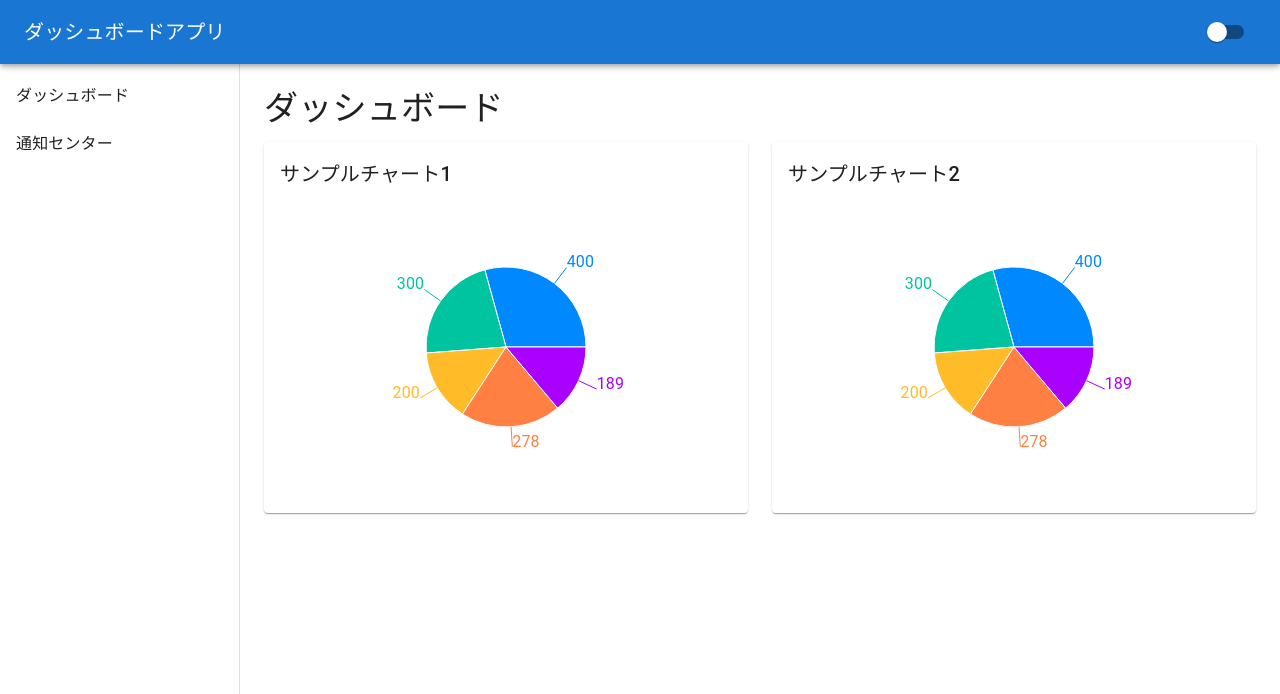
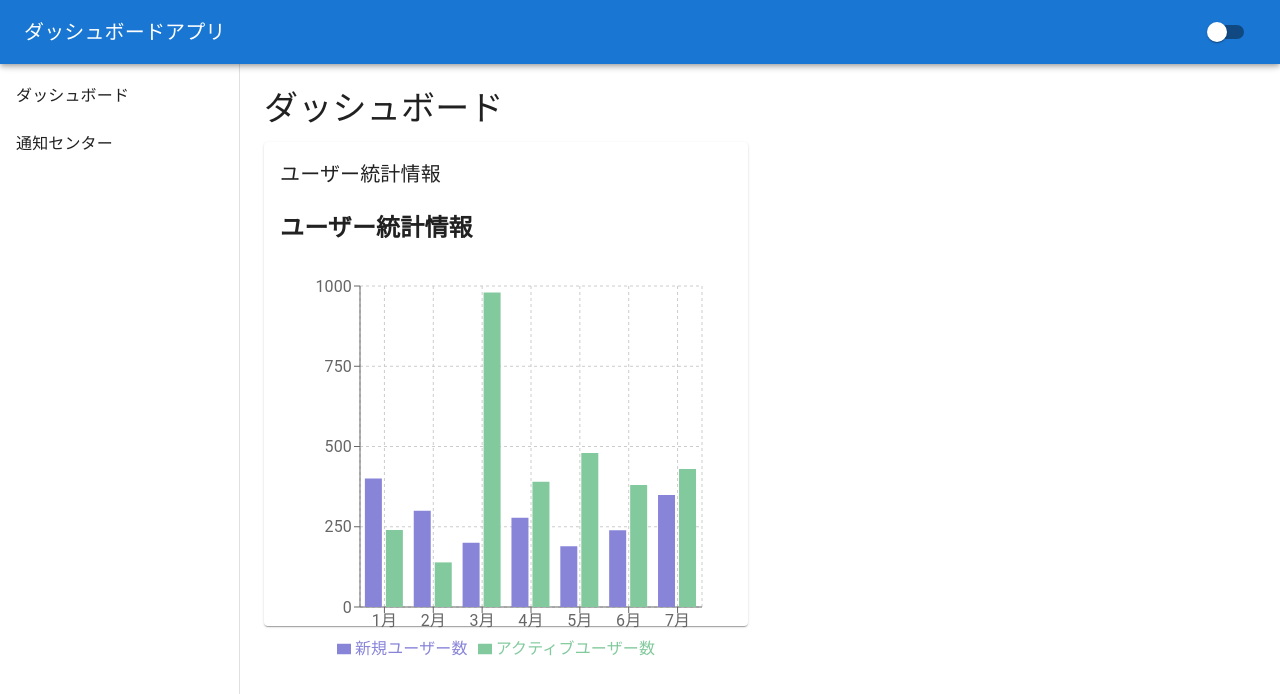
Before and after one commit to FOXHOUND-Ogasawara/dashboard-app, a React (Vite) app: page / in a window 1280 px wide. Shown: the top 694 px of the page. Built offline with nearby package versions, Linux system fonts and the light colour scheme.

Commit message:
UserStatsChart.tsxを作成しました

```diff
--- /dev/null
+++ b/src/components/UserStatsChart.tsx
@@ -0,0 +1,24 @@
+import React from 'react';
+import { BarChart, Bar, XAxis, YAxis, CartesianGrid, Tooltip, Legend, ResponsiveContainer } from 'recharts';
+import { userData } from '../data/userData';
+
+const UserStatsChart: React.FC = () => {
+  return (
+    <div style={{ width: '100%', height: 400 }}>
+      <h2>ユーザー統計情報</h2>
+      <ResponsiveContainer>
+        <BarChart data={userData} margin={{ top: 20, right: 30, left: 20, bottom: 5 }}>
+          <CartesianGrid strokeDasharray="3 3" />
+          <XAxis dataKey="month" />
+          <YAxis />
+          <Tooltip />
+          <Legend />
+          <Bar dataKey="newUsers" name="新規ユーザー数" fill="#8884d8" />
+          <Bar dataKey="activeUsers" name="アクティブユーザー数" fill="#82ca9d" />
+        </BarChart>
+      </ResponsiveContainer>
+    </div>
+  );
+};
+
+export default UserStatsChart;
--- a/src/pages/Dashboard.tsx
+++ b/src/pages/Dashboard.tsx
@@ -1,6 +1,6 @@
 import { Grid, Paper, Typography } from '@mui/material';
 import React from 'react';
-import PlaceholderChart from '../components/PlaceholderChart';
+import UserStatsChart from '../components/UserStatsChart'; // UserStatsChartをインポート
 
 const Dashboard: React.FC = () => {
   return (
@@ -9,22 +9,12 @@ const Dashboard: React.FC = () => {
         ダッシュボード
       </Typography>
       <Grid container spacing={3}>
-        {/* サンプルチャート1 */}
         <Grid item xs={12} md={6}>
           <Paper sx={{ p: 2 }}>
             <Typography variant="h6" gutterBottom>
-              サンプルチャート1
+              ユーザー統計情報
             </Typography>
-            <PlaceholderChart />
-          </Paper>
-        </Grid>
-        {/* サンプルチャート2 */}
-        <Grid item xs={12} md={6}>
-          <Paper sx={{ p: 2 }}>
-            <Typography variant="h6" gutterBottom>
-              サンプルチャート2
-            </Typography>
-            <PlaceholderChart />
+            <UserStatsChart />
           </Paper>
         </Grid>
       </Grid>
```
